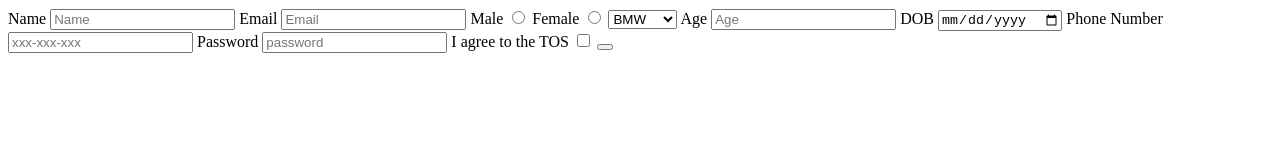
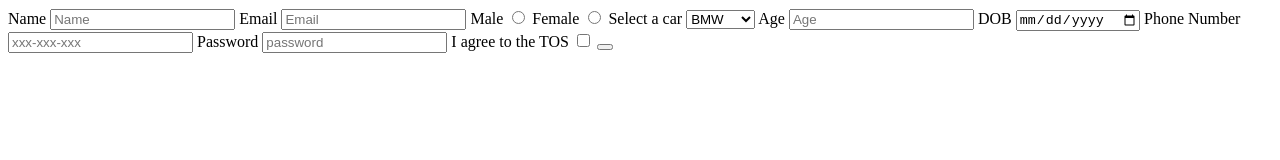
Before and after one commit to acciojob/signup-form-car-Sparsh-katiyar, a website: page main.html in a window 1280 px wide. Drawn offline with Linux system fonts and the light colour scheme.

Commit message:
created a submission

```diff
--- a/main.html
+++ b/main.html
@@ -15,7 +15,8 @@
 		<input type = "radio"id="gender_m"name="Gender" required>
 		<label for="gender_f">Female</label>
 		<input type = "radio"id="gender_f"name="Gender" required>
-		<select placeholder="please choose an option"id = Cars required>
+		<label for="cars">Select a car</label>
+	<select placeholder="--please choose an option--"id = cars required>
 			<option>BMW</option>
 			<option>Beamer</option>
 			<option>Audi</option>
@@ -26,7 +27,7 @@
 	<input id="dob"type="date"required>
 
 	<label for="tel">Phone Number</label>
-	<input id="tel"type="Tel"placeholder="xxx-xxx-xxx"required>
+	<input id="tel"type="Tel"placeholder="xxx-xxx-xxx">
 	<label for="Password">Password</label>
 	<input id="password"type="password"placeholder="password"required>
 	<label for="tos">I agree to the TOS</label>
```
